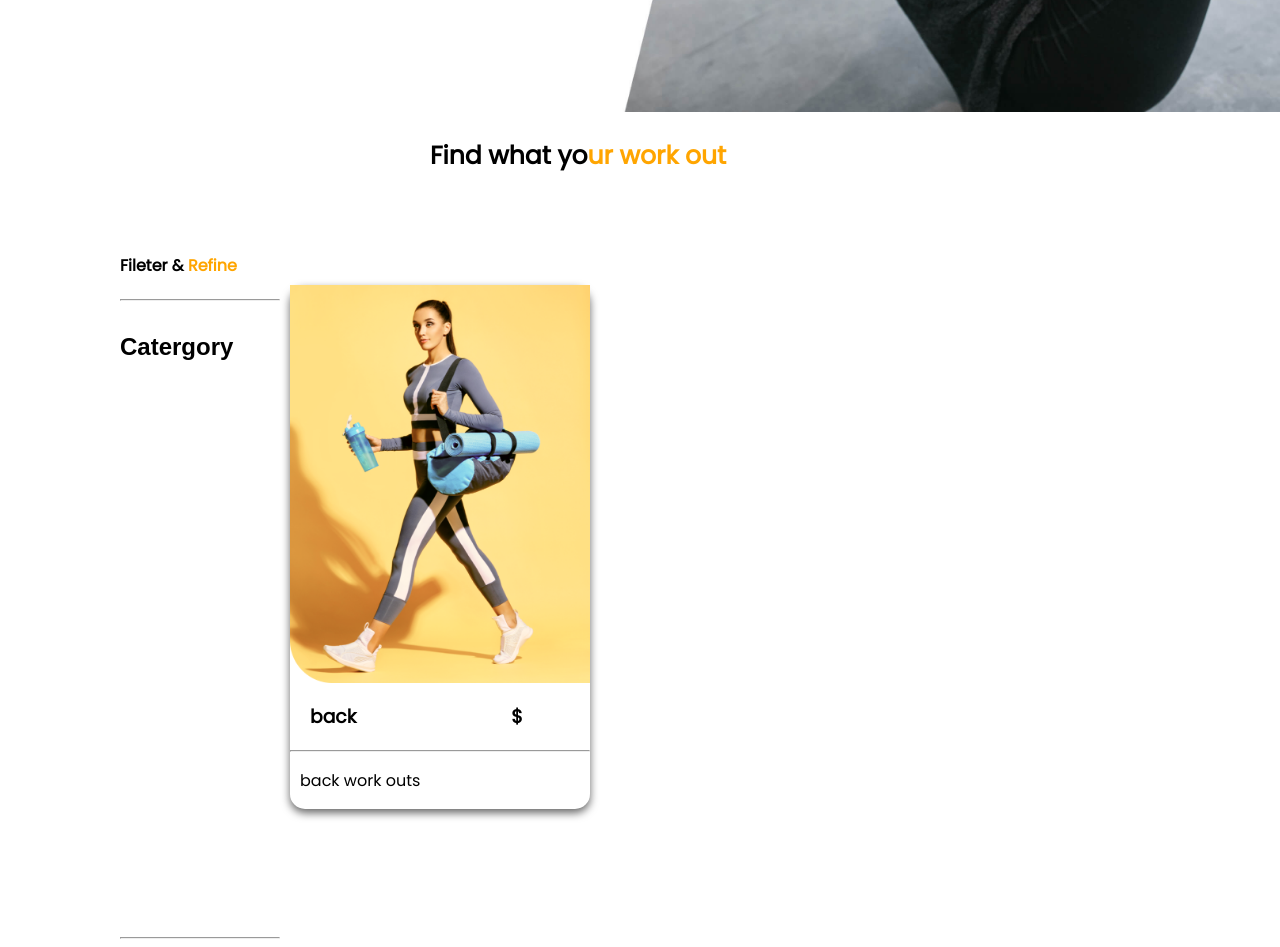
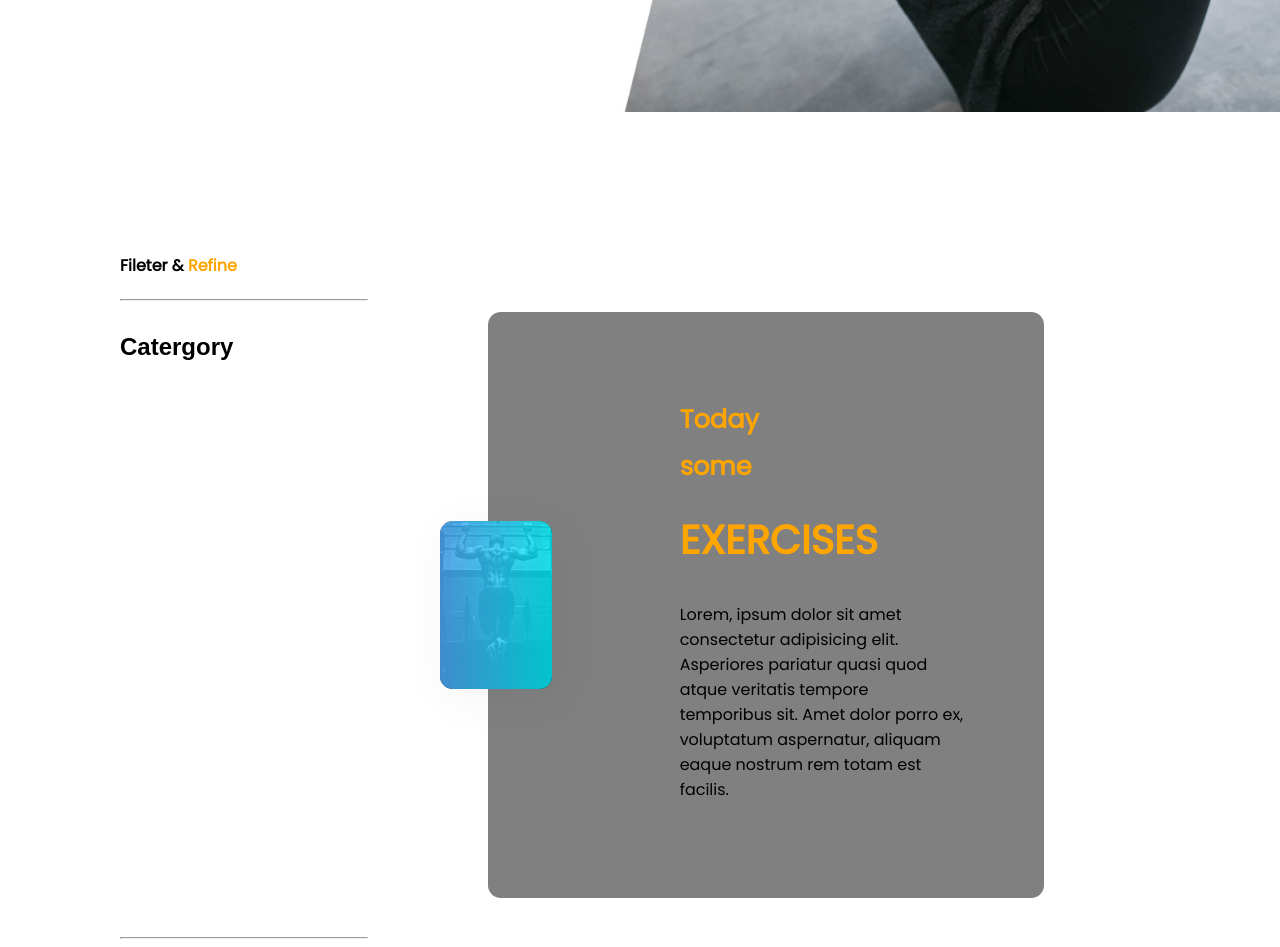
Before and after one commit to alvo254/Fitness-Hero, a plain HTML site: page index.html in a window 1280 px wide. Shown: the part 700-1647 px from the top of the page. Drawn offline with Linux system fonts and the light colour scheme; no server answers.

Commit message:
card update

```diff
--- a/assets/style.css
+++ b/assets/style.css
@@ -14,6 +14,7 @@ nav{
 }
 .jobmaster{
     display: flex;
+
     /* margin-top: 890; */
 
 }
@@ -165,9 +166,12 @@ button{
 }
 
 .jobberleft{
-    width: 100%;
+    /* width: 100%; */
+    padding-left: 120px;
+    padding-top: 200px;
     /* background-color: rgb(216, 206, 206); */
-    flex-direction: column;
+
+    /* flex-direction: column; */
 }
 .cont h3{
     padding-left: 20px;
@@ -188,6 +192,61 @@ button{
     color: orange;
 }
 
+.post_img img{
+    width: 100%;
+    object-fit: cover;
+    border-radius: .8rem;
+}
+
+.post_img::before{
+    content: '';
+    width: 100%;
+    height: 100%;
+    position: absolute;
+    top: 0;
+    left: 0;
+    background: linear-gradient(to right, rgba(79, 172, 254, .8), rgba(0, 242, 254, .8));
+    box-shadow: .5rem .5rem 3rem 1px rgba(0,0,0,.05);
+    border-radius: .8rem;
+
+}
+
+.post_ed span{
+    display: block;
+    color: orange;
+    font-size: 1.6rem;
+    font-weight: 600;
+    margin: .5rem 0;
+
+
+}
+.post_title{
+    font-size: 2.5rem;
+    margin: 1.5rem 0 2rem;
+    text-transform: uppercase;
+    color: orange;
+}
+
+.post{
+    width: 50%;
+    max-width: 98rem;
+    display: flex;
+    padding: 5rem;
+    background-color: gray;
+    box-shadow: 0 1.4 8rem rgba(0, 0, 0,.2);
+    align-items: center;
+    border-radius: .8rem;
+
+
+
+}
+
+.post_img{
+    position: relative;
+    transform: translateX(-8rem);
+}
+
+
 
 .wrap{
     /* display: inline; */
@@ -198,7 +257,7 @@ button{
 }
 .card{
     box-shadow: 0 4px 8px 0 rgba(0, 0, 0, 0.6);
-    width: 300px;
+    width: 600px;
 
     background-color: #fff;
     float: left;
@@ -296,7 +355,7 @@ footer{
     width: 100%;
     position: absolute;
     /* bottom: 0; */
-    background-color: rgba(255, 166, 0, 0.849);
+    background-color: darkgray;
     /* background: linear-gradient(to right, rgb(124, 122, 122), rgb(230, 162, 28)); */
     color: white;
     padding: 100px 0px 30px;
--- a/assets/test.js
+++ b/assets/test.js
@@ -60,7 +60,7 @@ const searchExercies = (nameId) => {
 		// 	console.log(data.instructions)
 		// }
 		console.log(recv)
-		const newObj = document.querySelector('.cont')
+		const newObj = document.querySelector('.post_text')
 		//const adapt = document.createElement('p')
 
 
--- a/index.html
+++ b/index.html
@@ -12,7 +12,7 @@
         <ul>
             <div class="naver">
                 <div class="logo">
-                    <h1>Fitness <span>Hero <img src="./assets/images/Logo.png" alt=""></span></h1>
+                    <h1>Fitness <span>Hero <img src="./assets/images/Logo.png      " alt=""></span></h1>
                 </div>
                 <div class="links">
                     <a href=""><li>Home</li></a>
@@ -67,13 +67,15 @@
         </div>
 
         <div class="jobberleft">
-            <p class="top">Find what yo<span>ur work out</span ></p>
+            <!-- <p class="top">Find what yo<span>ur work out</span ></p>
             <div class="wrap">
 
                 <div class="card">
                     <img src="../assets/images/banner.png" style="width: 100%;" alt="">
+
                     <div class="cont">
-                        <h3>back <span>$</span></h3>
+                        <h3>back <span></span></h3>
+                        <hr>
                         <div class="icons">
                             <hr>
                             <p class="printf">back work outs</p>
@@ -82,126 +84,28 @@
 
                     </div>
                 </div>
-            </div>
+            </div> -->
+            <div class="post">
+                <div class="post_img">
+                    <img src="./assets/images/pullup.avif" alt="">
+                </div>
 
-            <!-- <div class="wrap">
-
-                <div class="card">
-                    <img src="../assets/images/banner.png" style="width: 100%;" alt="">
-                    <div class="cont">
-                        <h3>cardio <span style="padding-left: 130px;">$</span></h3>
-                        <div class="icons">
-                            <hr>
-                            <p>Cardio work outs</p>
-                        </div>
-
+                <div class="post_info">
+                    <div class="post_ed">
+                        <span>Today</span>
+                        <span>some</span>
                     </div>
-                </div>
-            </div> -->
-
-            <!-- <div class="wrap">
-
-                <div class="card">
-                    <img src="../assets/images/banner.png" style="width: 100%;" alt="">
-                    <div class="cont">
-                        <h3>lower legs <span>$</span></h3>
-                        <div class="icons">
-                            <hr>
-                            <p>legs work our</p>
-
-                        </div>
-
-                    </div>
+                    <h1 class="post_title">Exercises</h1>
+                    <p class="post_text">Lorem, ipsum dolor sit amet consectetur adipisicing elit.
+                        Asperiores pariatur quasi quod atque veritatis tempore temporibus sit. Amet
+                        dolor porro ex, voluptatum aspernatur, aliquam eaque nostrum rem totam est
+                        facilis.</p>
+                        <a href="" class="post_cta"></a>
                 </div>
             </div>
 
-            <div class="wrap">
 
-                <div class="card">
-                    <img src="../assets/images/banner.png" style="width: 100%;" alt="">
-                    <div class="cont">
-                        <h3>Lower amrs <span>$</span></h3>
-                        <div class="icons">
-                            <hr>
-                            <p>Lower arms work out</p>
 
-                        </div>
-
-                    </div>
-                </div>
-            </div>
-
-            <div class="wrap">
-
-                <div class="card">
-                    <img src="../assets/images/banner.png" style="width: 100%;" alt="">
-                    <div class="cont">
-                        <h3>Sholders <span>$</span></h3>
-                        <div class="icons">
-                            <hr>
-                            <p>Shoulders </p>
-
-                        </div>
-
-                    </div>
-                </div>
-            </div>
-
-            <div class="wrap">
-
-                <div class="card">
-                    <img src="../assets/images/banner.png" style="width: 100%;" alt="">
-                    <div class="cont">
-                        <h3>Upper amrs <span>$</span></h3>
-                        <div class="icons">
-                            <hr>
-                            <p>Uppper amrs</p>
-
-                        </div>
-
-                    </div>
-                </div>
-            </div>
-
-            <div class="wrap">
-
-                <div class="card">
-                    <img src="../assets/images/banner.png" style="width: 100%;" alt="">
-                    <div class="cont">
-                        <h3>Upper legs <span style="padding-left: 120;">$</span></h3>
-                        <div class="icons">
-                            <hr>
-                            <p>Upper legs</p>
-
-                        </div>
-
-                    </div>
-                </div>
-            </div> <div class="wrap">
-
-                <div class="card">
-                    <img src="../assets/images/banner.png" style="width: 100%;" alt="">
-                    <div class="cont">
-                        <h3>Upper legs<span>$</span></h3>
-                        <div class="icons">
-                            <hr>
-                            <p>upper legs</p>
-
-                        </div>
-
-                    </div>
-                </div>
-            </div>
-
-            <div class="wrap">
-
-                <div class="card">
-                    <img src="../assets/images/banner.png" style="width: 100%;" alt="">
-                    <div class="cont">
-                        <h3>waist <span>$</span></h3>
-                        <div class="icons">
-                            <hr>
-                            <p>waist</p> -->
                         </div>
 
                     </div>
@@ -210,6 +114,25 @@
         </div>
 
     </div>
+
+    <!-- <div class="post">
+        <div class="post_img">
+            <img src="./assets/images/pullup.avif" alt="">
+        </div>
+
+        <div class="post_info">
+            <div class="post_ed">
+                <span>Today</span>
+                <span>some</span>
+            </div>
+            <h1 class="post_title">Exercises</h1>
+            <p class="post_text">Lorem, ipsum dolor sit amet consectetur adipisicing elit.
+                Asperiores pariatur quasi quod atque veritatis tempore temporibus sit. Amet
+                dolor porro ex, voluptatum aspernatur, aliquam eaque nostrum rem totam est
+                facilis.</p>
+                <a href="" class="post_cta"></a>
+        </div>
+    </div> -->
 
     <footer>
         <div class="row">
@@ -248,9 +171,10 @@
             </div>
 
         </div>
-        <hr style="width: 880px;">
+        <hr>
         <p class="copyright">Made with ❤️  with Alvin</p>
     </footer>
+
 
 
 
```
Also changed, not shown: assets/images/gym1.avif (added), assets/images/pullup.avif (added).
